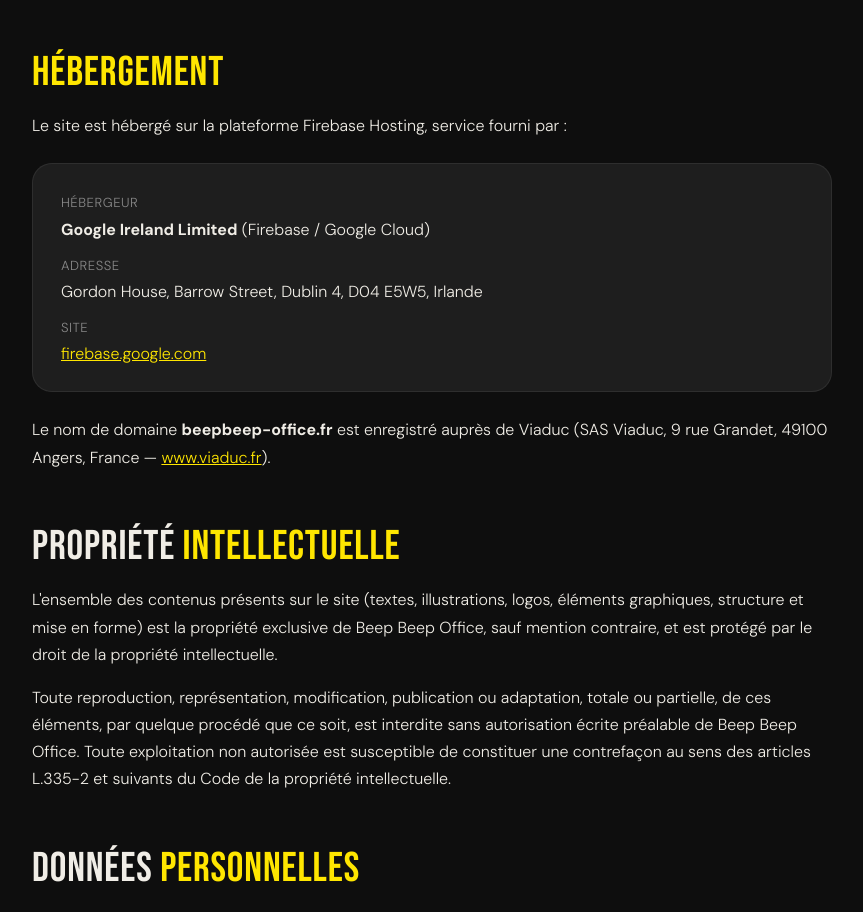
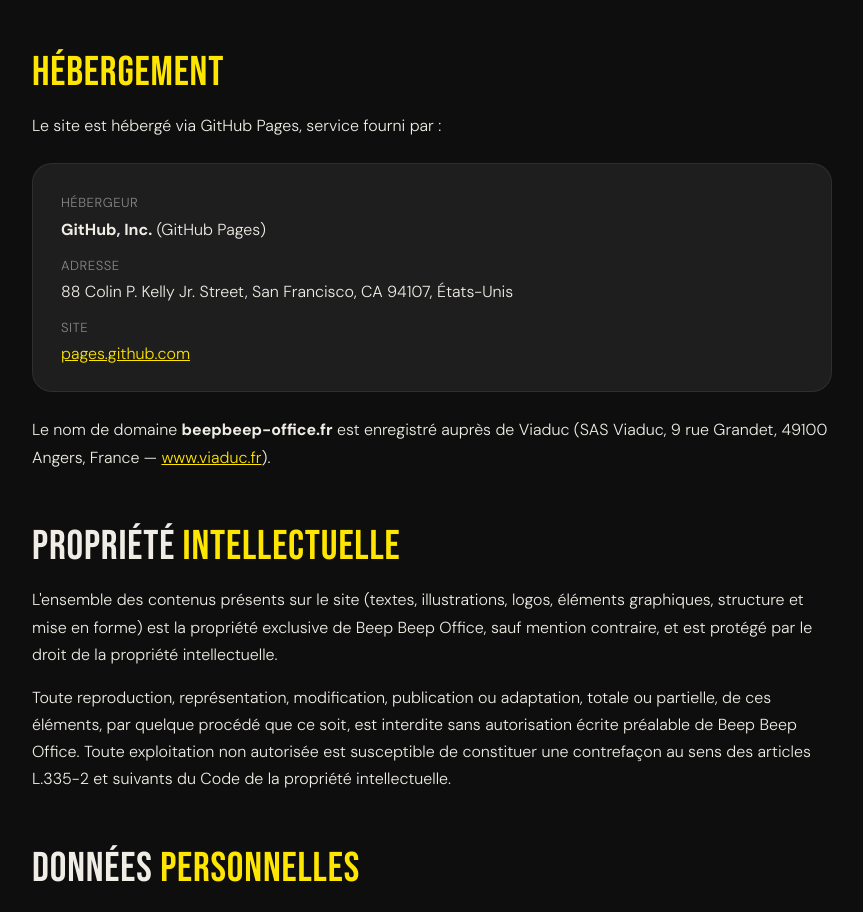
Before and after one commit to beepbeep-office/beepbeep-office, a plain HTML site: page mentions-legales/index.html in a window 1280 px wide. Shown: the part 1091-2003 px from the top of the page, without its empty margins (208-1071 px from the left). Drawn offline with Linux system fonts and the light colour scheme.

Commit message:
Add files via upload

```diff
--- a/mentions-legales/index.html
+++ b/mentions-legales/index.html
@@ -120,11 +120,11 @@
     responsable de l'entreprise Beep Beep Office.</p>
 
     <h2 class="display"><em>Hébergement</em></h2>
-    <p>Le site est hébergé sur la plateforme Firebase Hosting, service fourni par :</p>
+    <p>Le site est hébergé via GitHub Pages, service fourni par :</p>
     <div class="card">
-        <p><span class="lbl">Hébergeur</span><br><strong>Google Ireland Limited</strong> (Firebase / Google Cloud)</p>
-        <p><span class="lbl">Adresse</span><br>Gordon House, Barrow Street, Dublin 4, D04 E5W5, Irlande</p>
-        <p><span class="lbl">Site</span><br><a href="https://firebase.google.com" target="_blank" rel="noopener">firebase.google.com</a></p>
+        <p><span class="lbl">Hébergeur</span><br><strong>GitHub, Inc.</strong> (GitHub Pages)</p>
+        <p><span class="lbl">Adresse</span><br>88 Colin P. Kelly Jr. Street, San Francisco, CA 94107, États-Unis</p>
+        <p><span class="lbl">Site</span><br><a href="https://pages.github.com" target="_blank" rel="noopener">pages.github.com</a></p>
     </div>
     <p>Le nom de domaine <strong>beepbeep-office.fr</strong> est enregistré auprès de Viaduc
     (SAS Viaduc, 9 rue Grandet, 49100 Angers, France — <a href="https://www.viaduc.fr" target="_blank" rel="noopener">www.viaduc.fr</a>).</p>
```
